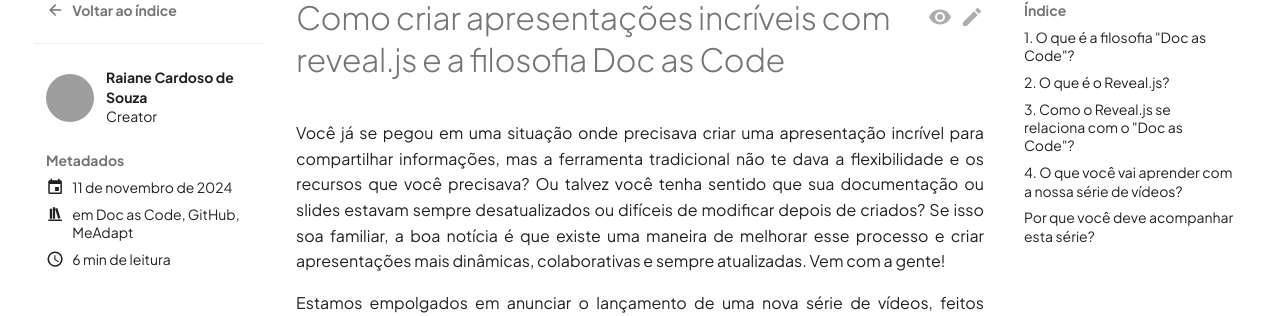
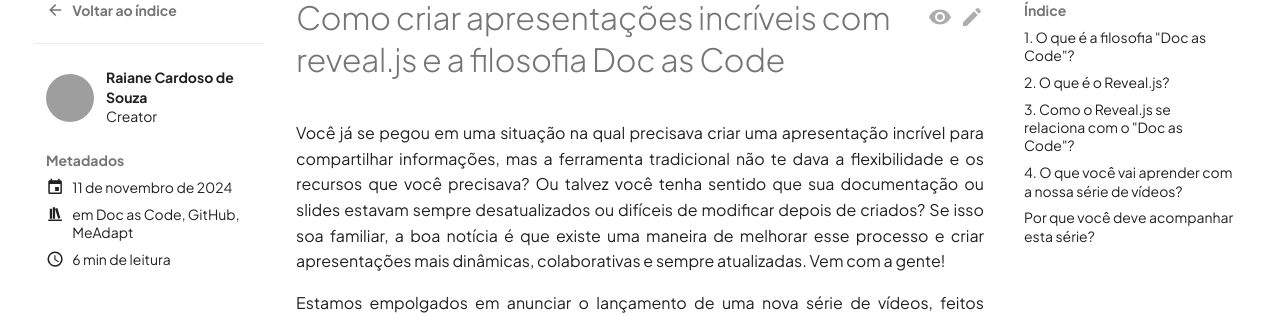
Before and after one commit to meadapt/meadapt.com, an MkDocs documentation site: the page built from docs/blog/posts/20241111_como_criar_apresentacoes_incriveis_com_reveal.js_e_a_filosofia_doc_as_code.md, in a window 1280 px wide and 900 px high. Shown: the part 149-465 px from the top of the window. Built offline with MkDocs 1.6.1 and Material for MkDocs 9.7.7, drawn with Linux system fonts in a browser that asks for light colours; emoji names are drawn with the system emoji font; comment, search, counter and statistics services are not loaded; grey boxes are pictures that could not be loaded.

Commit message:
Melhora texto.
See #65

```diff
--- a/docs/blog/posts/20241111_como_criar_apresentacoes_incriveis_com_reveal.js_e_a_filosofia_doc_as_code.md
+++ b/docs/blog/posts/20241111_como_criar_apresentacoes_incriveis_com_reveal.js_e_a_filosofia_doc_as_code.md
@@ -11,7 +11,7 @@
 
 # Como criar apresentações incríveis com reveal.js e a filosofia Doc as Code
 
-Você já se pegou em uma situação onde precisava criar uma apresentação incrível para compartilhar informações, mas a ferramenta tradicional não te dava a flexibilidade e os recursos que você precisava? Ou talvez você tenha sentido que sua documentação ou slides estavam sempre desatualizados ou difíceis de modificar depois de criados? Se isso soa familiar, a boa notícia é que existe uma maneira de melhorar esse processo e criar apresentações mais dinâmicas, colaborativas e sempre atualizadas. Vem com a gente!
+Você já se pegou em uma situação na qual precisava criar uma apresentação incrível para compartilhar informações, mas a ferramenta tradicional não te dava a flexibilidade e os recursos que você precisava? Ou talvez você tenha sentido que sua documentação ou slides estavam sempre desatualizados ou difíceis de modificar depois de criados? Se isso soa familiar, a boa notícia é que existe uma maneira de melhorar esse processo e criar apresentações mais dinâmicas, colaborativas e sempre atualizadas. Vem com a gente!
 
 <!-- more -->
 
```
